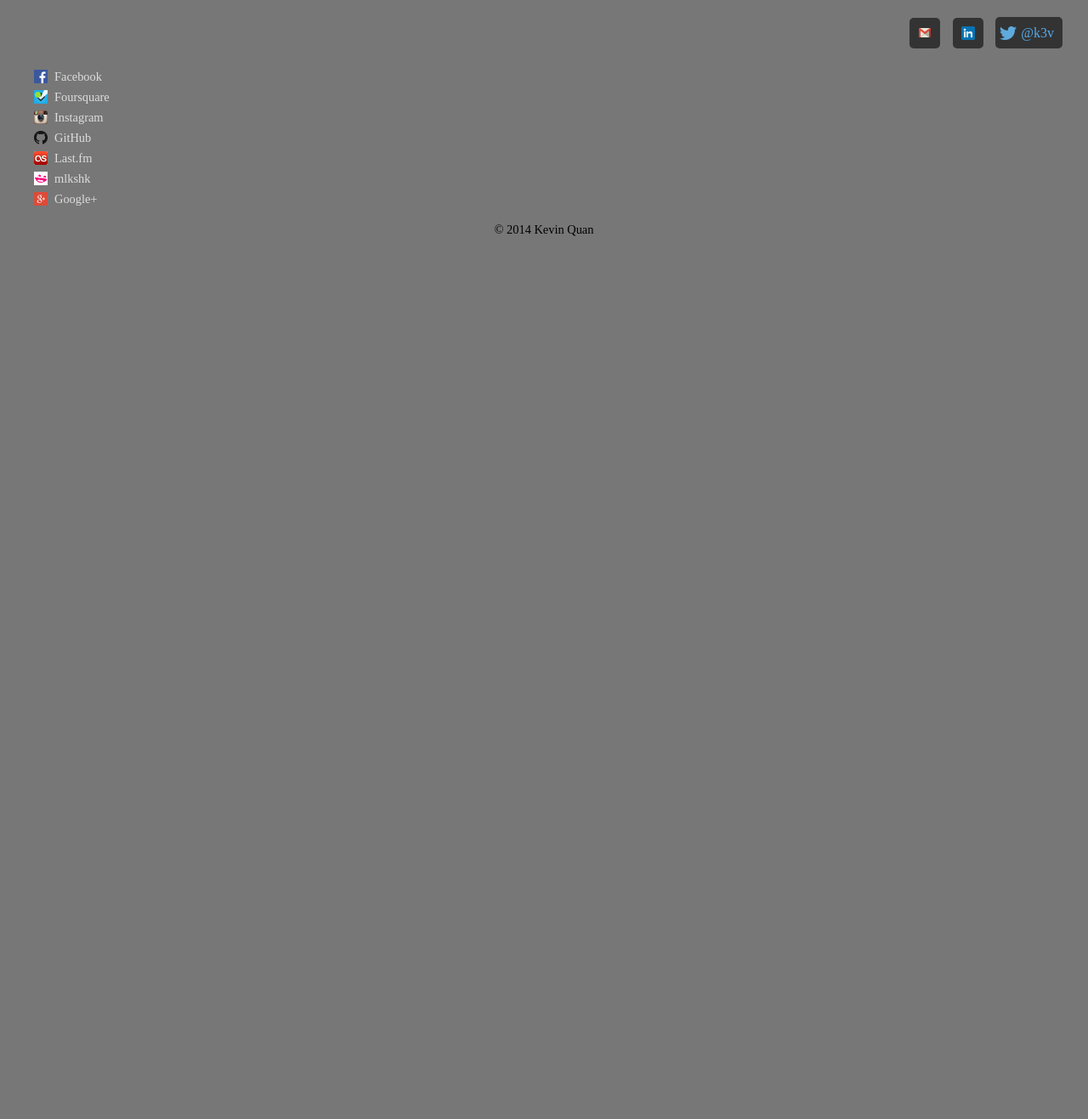
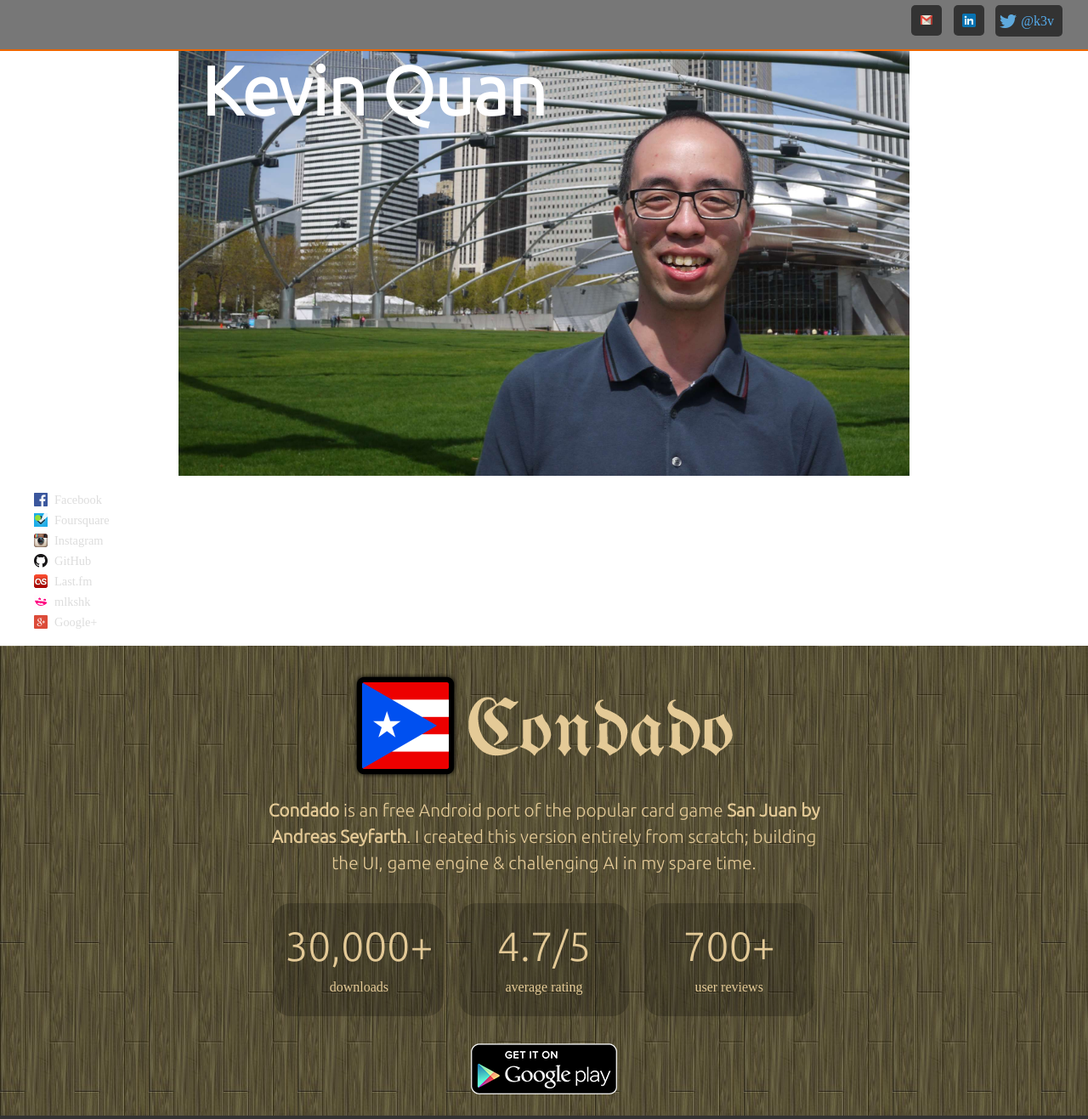
Before and after one commit to kquan/kevinquan-portfolio, a plain HTML site: page web/index.html in a window 1280 px wide. Shown: the top 1317 px of the page at 85% size. Before the commit the page ends 800 px from the top, so only its background shows below. Drawn offline with nearby package versions, Linux system fonts and the light colour scheme.

Commit message:
Add Condado section

```diff
--- a/web/css/footer.css
+++ b/web/css/footer.css
@@ -1,9 +1,14 @@
 body>footer {
-    width: 100%;
-    font-family: 'Alegreya Sans';
+	background: #333;
+	width: 100%;
+	font-family: 'Alegreya Sans';
 }
 
 body>footer .footer-copyright {
-    text-align: center;
-    font-size: 0.9em;
+	text-align: center;
+	font-size: 0.9em;
+	color: #ddd;
+	/* Fix margin collapsing */
+	padding: 15px 0 15px 0;
+	margin: 0;
 }
--- a/web/css/header.css
+++ b/web/css/header.css
@@ -1,10 +1,15 @@
-body>header {
+body>header  {
+	background: #777;
     width: 100%;
+    line-height:48px;
+    padding-bottom:10px;
+    border-bottom: 2px solid #e60;
 }
 
 .header-nav {
     text-align: right;
-    padding-right: 25px;
+    padding: 0 25px 0 0;
+    margin:0;
 }
 
 .header-nav li {
--- a/web/css/main.css
+++ b/web/css/main.css
@@ -1,3 +1,5 @@
+@import url(http://fonts.googleapis.com/css?family=Ubuntu:300);
+
 @import url(http://fonts.googleapis.com/css?family=Alegreya+Sans:300);
 
 @import url(normalize.css);
@@ -5,7 +7,27 @@
 @import url(support.css);
 
 body {
-	background: #777777;
+	font-family: 'Ubuntu';
+}
+
+.summary {
+	background-color: #fff;
+	background-image: url(../images/splash.jpg);
+	background-attachment: center;
+	background-position: center;
+	background-repeat: no-repeat;
+	background-size: contain;
+	height: 500px;
+	text-align: center;
+}
+
+.summary h1 {
+	font-size: 5em;
+	color: #fff;
+	text-indent: -5em;
+	/* Fix margin collapsing */
+    padding: 0;
+    margin: 0;
 }
 
 .identities li {
@@ -34,12 +56,12 @@ body {
 
 /* https://foursquare.com/about/logos */
 .identities a.foursquare {
-    background-image: url(../images/4sq_16x16.png);
+	background-image: url(../images/4sq_16x16.png);
 }
 
 /* http://instagram.com/press/ */
 .identities a.instagram {
-    background-image: url(../images/instagram_16x16.png);
+	background-image: url(../images/instagram_16x16.png);
 }
 
 /* https://github.com/logos */
@@ -59,5 +81,83 @@ body {
 
 /* Copied from favicon.ico */
 .identities a.mlkshk {
-    background-image: url(../images/mlkshk_16x16.png);
+	background-image: url(../images/mlkshk_16x16.png);
 }
+
+.condado {
+	width: 100%;
+	background-image: url(../images/condado_background.jpg);
+	padding: 10px 0 25px 0;
+	color: #E4CA97;
+	text-align: center;
+}
+
+.condado h2 {
+	text-align: center;
+}
+
+.condado h2 a {
+	text-decoration: none;
+	display: block;
+}
+
+.condado h2 img {
+	vertical-align: middle;
+	margin: 0 auto;
+}
+
+.condado-description {
+	max-width: 650px;
+	margin: 0 auto;
+	font-size: 1.3em;
+	line-height: 150%;
+	padding: 0 10px 0 10px;
+}
+
+.condado-description a {
+	text-decoration: none;
+	font-weight: bold;
+	color: #E4CA97;
+}
+
+.condado-description a:hover {
+	text-decoration: underline;
+}
+
+.condado-stats {
+	margin: 0 auto;
+	text-align: center;
+	padding: 25px 0 25px 0;
+}
+
+.condado-stats li {
+	display: inline-block;
+	margin: 7px 7px 7px 7px;
+	padding: 10px 0 25px 0;
+	list-style-type: none;
+	width: 200px;
+	background: rgb(0, 0, 0);
+	background: rgba(0, 0, 0, 0.2);
+	border-radius: 20px;
+	font-family: 'Alegreya Sans';
+	text-align: center;
+}
+
+.condado-stat-number {
+	font-size: 3em;
+	height: 80px;
+	line-height: 80px;
+	vertical-align: middle;
+	font-family: 'Ubuntu';
+	display: block;
+}
+
+.condado_googleplay {
+	background-image: url(../images/googleplay_172x60.png);
+	background-repeat: no-repeat;
+	height: 60px;
+	width: 172px;
+	margin: 0 auto;
+	display: block;
+	text-indent: -9999px;
+}
--- a/web/index.html
+++ b/web/index.html
@@ -30,11 +30,15 @@
 		</nav>
 	</header>
 
-	<section>
-	   <!-- Full width picture of me -->
+	<div class="summary">
+	   <h1>Kevin Quan</h1>
 
-        <!-- abstract -->
-	</section>
+        <!-- abstract
+
+            Builder
+
+        -->
+	</div>
 
 	<section>
 	   <!-- Make text pop up when hover over icon -->
@@ -51,11 +55,37 @@
 	</section>
 
 
+	<section class="condado">
+        <h2>
+            <a href="http://play.google.com/store/apps/details?id=com.kevinquan.condado">
+	            <img src="images/condado_logo.png" alt="Icon for Condado">
+	            <img src="images/condado_title.png" alt="Condado">
+            </a>
+        </h2>
+        <p class="condado-description"><a href="http://play.google.com/store/apps/details?id=com.kevinquan.condado">Condado</a> is an free Android port of the popular card game <a href="http://riograndegames.com/games.html?id=170">San Juan by Andreas Seyfarth</a>.  I created this version entirely from scratch; building the UI, game engine &amp; challenging AI in my spare time.</p>
+
+        <ul class="condado-stats">
+	        <li>
+	           <span id="condado-downloads" class="condado-stat-number">30,000+</span> downloads
+            </li>
+	        <li>
+	           <span id="condado-rating" class="condado-stat-number">4.7/5</span> average rating
+	        </li>
+	        <li>
+	           <span id="condado-reviews" class="condado-stat-number">700+</span> user reviews
+	        </li>
+        </ul>
+
+        <a href="http://play.google.com/store/apps/details?id=com.kevinquan.condado" class="condado_googleplay">Download Condado from Google Play</a>
+	</section>
+
 	<section>
-	   <!-- Condado feature -->
-	   <!-- ? feature -->
-	   <!-- ? feature -->
+	   <!-- Other projects -->
 	</section>
+
+    <section>
+       <!-- Publications/patents -->
+    </section>
 
 	<footer>
 		<section class="footer-copyright">
```
Also changed, not shown: web/images/condado_background.jpg (added), web/images/condado_logo.png (added), web/images/condado_title.png (added), web/images/googleplay_172x60.png (added), web/images/splash.jpg (added).
